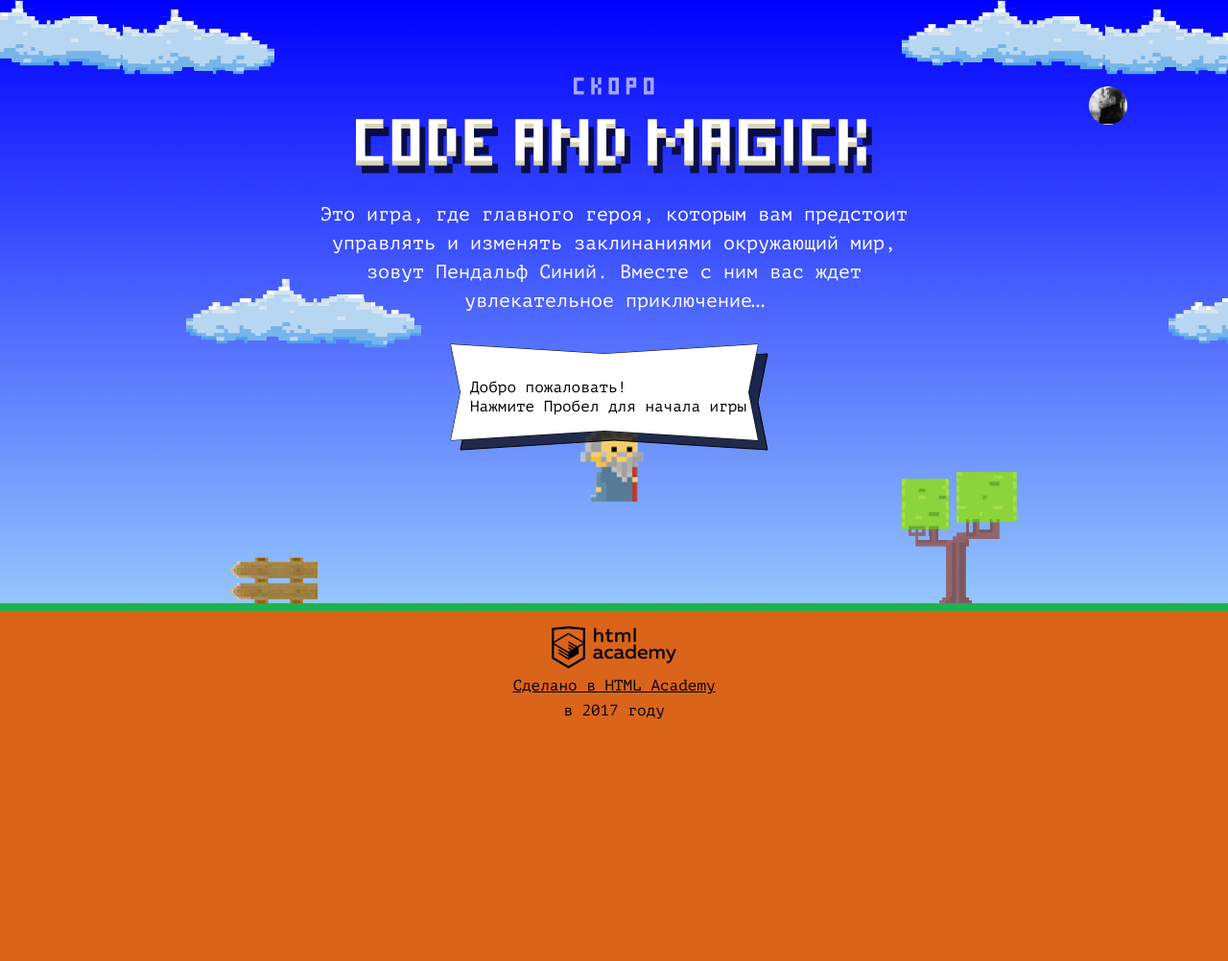
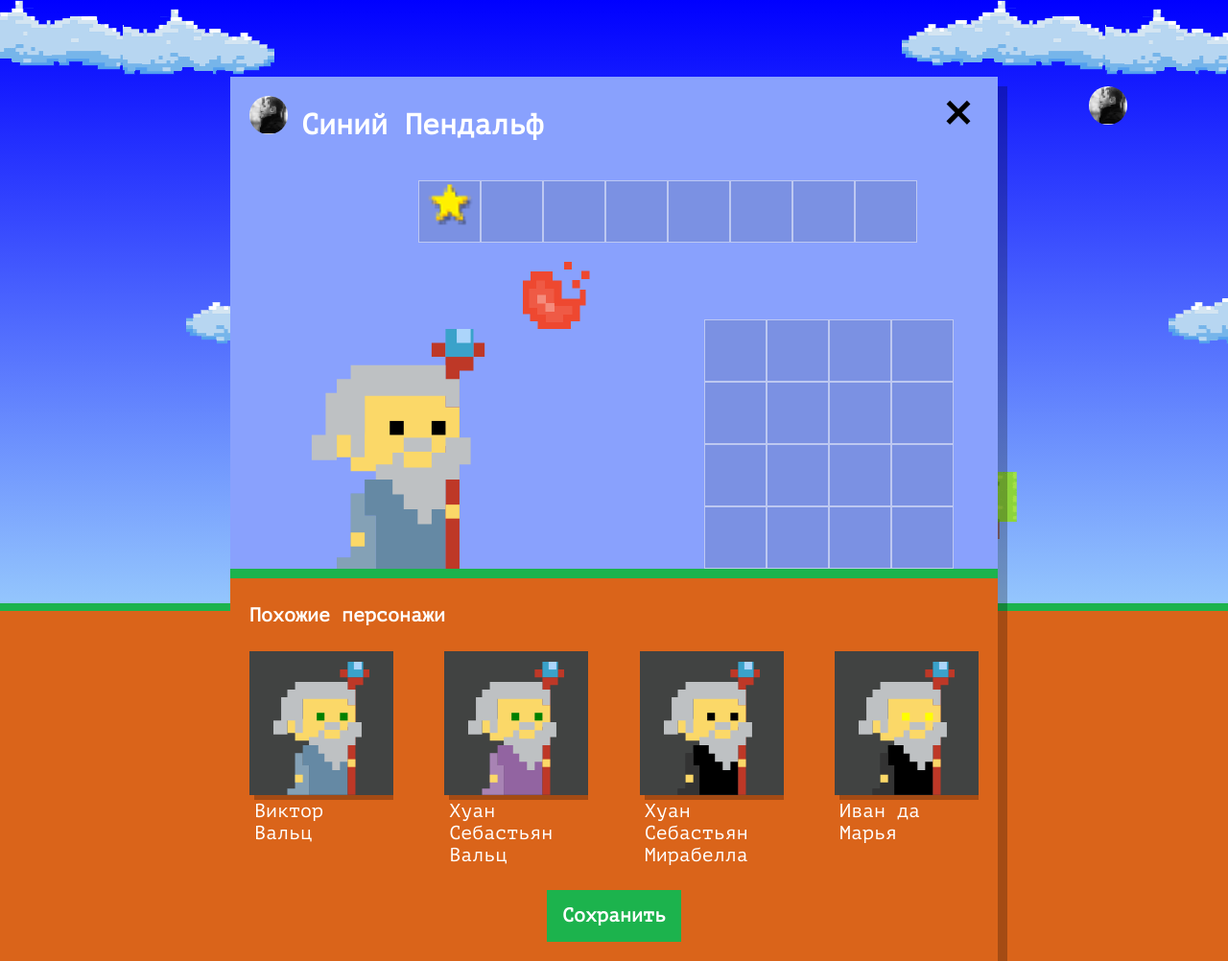
Before and after one commit to rmaidveo/code-and-magick, a website: page index.html in a window 1280 px wide. Shown: the whole page at 96% size. Before the commit the page ends 800 px from the top, so only its background shows below. Drawn offline with Linux system fonts and the light colour scheme.

Commit message:
render some wizards

```diff
--- a/index.html
+++ b/index.html
@@ -202,6 +202,7 @@
      return gameFieldHeight / 3;
   }
 </script>
+<script src="js/setup.js"></script>
 <script src="js/stat.js"> </script>
 <script src="js/game.js"></script>
 </body>
--- a/js/setup.js
+++ b/js/setup.js
@@ -0,0 +1,52 @@
+'use strict';
+var WIZARDS_COUNT = 4;
+var WIZARD_NAMES = ['Иван', 'Хуан Себастьян', 'Мария', 'Кристоф', 'Виктор', 'Юлия', 'Люпита', 'Вашингтон'];
+var WIZARD_LAST_NAMES = ['да Марья', 'Верон', 'Мирабелла', 'Вальц', 'Онопко', 'Топольницкая', 'Нионго', 'Ирвинг'];
+var COAT_COLOR = ['rgb(101, 137, 164)', 'rgb(241, 43, 107)', 'rgb(146, 100, 161)', 'rgb(56, 159, 117)', 'rgb(215, 210, 55)', 'rgb(0, 0, 0)'];
+var EYES_COLOR = ['black', 'red', 'blue', 'yellow', 'green'];
+var userDialog = document.querySelector(`.setup`);
+userDialog.classList.remove(`hidden`);
+var similarListElement = userDialog.querySelector(`.setup-similar-list`);
+var similarWizardTemplate = document.querySelector(`#similar-wizard-template`)
+  .content
+  .querySelector(`.setup-similar-item`);
+var getRandomNumber = function (min, max) {
+  return min + Math.floor(Math.random() * (max - min + 1));
+};
+var getRandomItem = function (array) {
+  return array[getRandomNumber(0, array.length - 1)];
+};
+var generateArray = function () {
+  var obj = {
+    name: getRandomItem(WIZARD_NAMES) + ' ' + getRandomItem(WIZARD_LAST_NAMES),
+    coatColor: getRandomItem(COAT_COLOR),
+    eyesColor: getRandomItem(EYES_COLOR),
+  };
+  return obj;
+};
+var generateWizardList = function () {
+  var arr = [];
+  for (var i = 0; i < WIZARDS_COUNT; i++) {
+    var obj = generateArray();
+    arr.push(obj);
+  }
+  return arr;
+};
+var renderWizard = function (wizard) {
+  var wizardElement = similarWizardTemplate.cloneNode(true);
+  wizardElement.querySelector('.setup-similar-label').textContent = wizard.name;
+  wizardElement.querySelector('.wizard-coat').style.fill = wizard.coatColor;
+  wizardElement.querySelector('.wizard-eyes').style.fill = wizard.eyesColor;
+  return wizardElement;
+};
+var renderWizardList = function (wizardList) {
+  var fragment = document.createDocumentFragment();
+  for (var wizard of wizardList) {
+    fragment.appendChild(renderWizard(wizard));
+  }
+  return fragment;
+};
+var wizardList = generateWizardList();
+similarListElement.appendChild(renderWizardList(wizardList));
+userDialog.classList.remove(`hidden`);
+userDialog.querySelector(`.setup-similar`).classList.remove(`hidden`);
```
